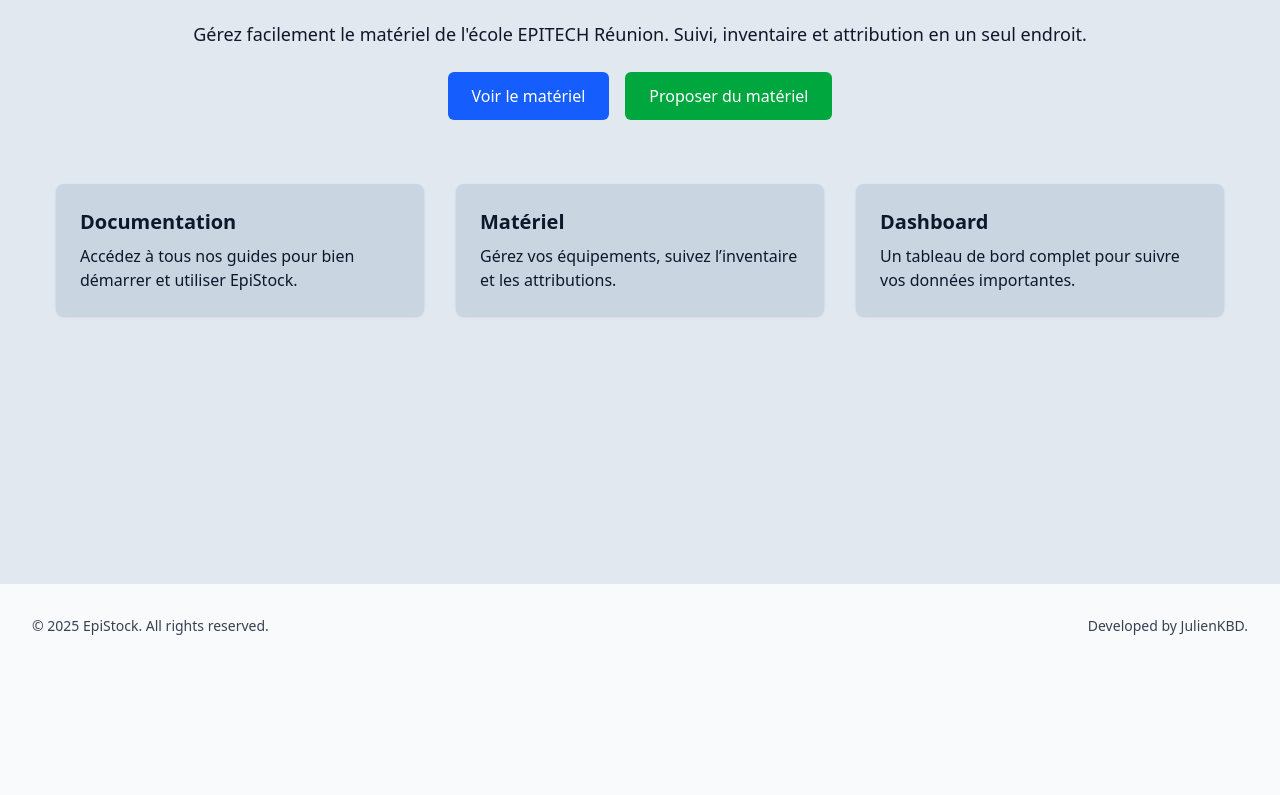
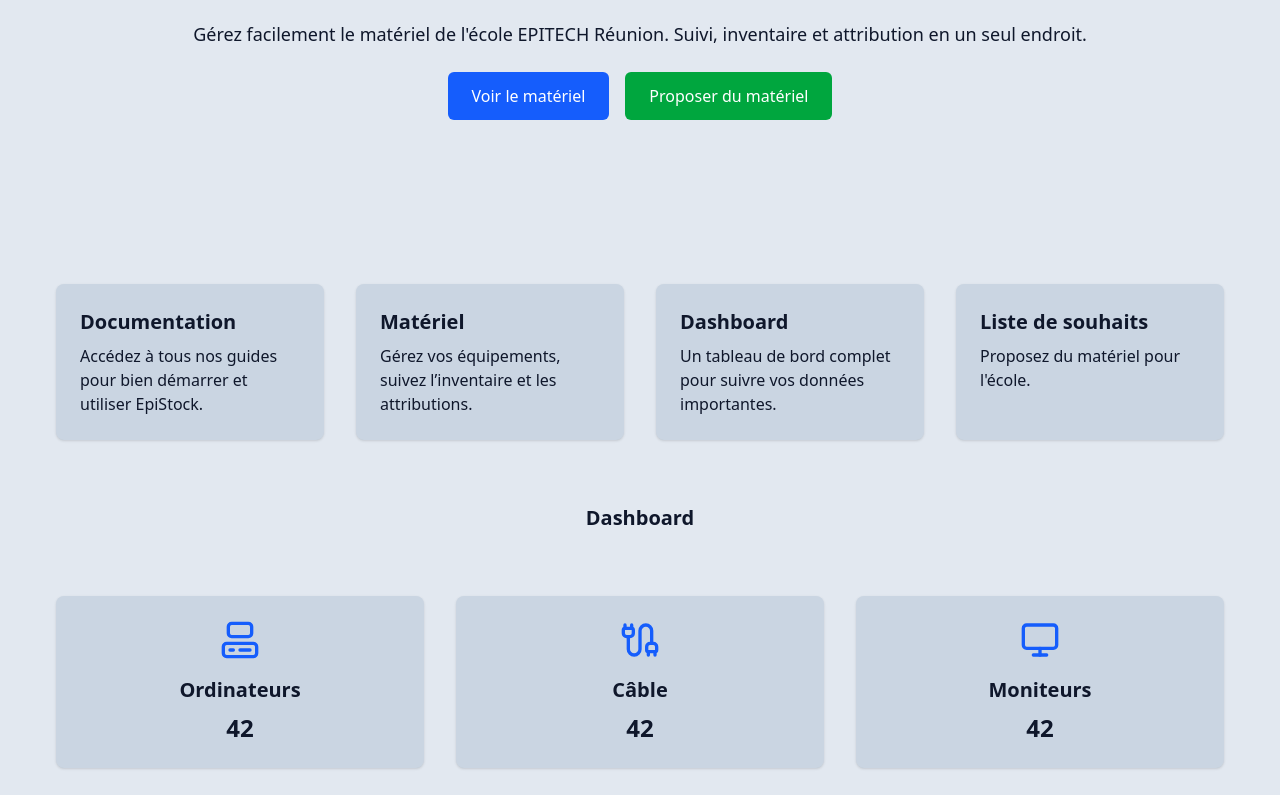
Before and after one commit to JulienKBD/EpiStock, a Next.js app in the folder frontend/: page / in a window 1280 px wide. Shown: the part 305-1100 px from the top of the page. Before the commit the page ends 973 px from the top, so only its background shows below. Built offline with nearby package versions, Linux system fonts and the light colour scheme.

Commit message:
[ADD]: Dashboard section, Documentation page

```diff
--- /dev/null
+++ b/frontend/src/components/DashboardCard.tsx
@@ -0,0 +1,21 @@
+import { ReactElement, ReactNode } from "react";
+
+interface DashboardCardProps {
+  title: string;
+  number: string;
+  icon: ReactNode;
+}
+
+export default function DashboardCard({
+  title,
+  number,
+  icon,
+}: DashboardCardProps): ReactElement {
+  return (
+    <div className="p-6 bg-slate-300 rounded-lg shadow hover:shadow-lg transition flex flex-col items-center">
+      <div className="mb-4">{icon}</div>
+      <h3 className="text-xl font-semibold mb-2">{title}</h3>
+      <p className="text-2xl font-bold">{number}</p>
+    </div>
+  );
+}
--- /dev/null
+++ b/frontend/src/components/PresentationCard.tsx
@@ -0,0 +1,18 @@
+import { ReactElement } from "react";
+
+interface PresentationCardProps {
+  title: string;
+  description: string;
+}
+
+export default function PresentationCard({
+  title,
+  description
+}: PresentationCardProps): ReactElement {
+  return (
+    <div className="p-6  bg-slate-300 rounded-lg shadow hover:shadow-lg transition">
+      <h3 className="text-xl font-semibold mb-2">{title}</h3>
+      <p>{description}</p>
+    </div>
+  );
+};
--- /dev/null
+++ b/frontend/src/pages/docs.tsx
@@ -0,0 +1,9 @@
+import { ReactElement } from "react";
+
+export default function DocsPage(): ReactElement {
+  return (
+    <main className="flex flex-col items-center">
+      <h1 className="text-4xl font-bold">Documentation</h1>
+    </main>
+  );
+}
--- a/frontend/src/pages/index.tsx
+++ b/frontend/src/pages/index.tsx
@@ -1,10 +1,13 @@
 import Link from "next/link";
 import { ReactElement } from "react";
+import PresentationCard from '@/components/PresentationCard';
+import DashboardCard from '@/components/DashboardCard';
+import { CableIcon, ComputerIcon, MonitorIcon } from "lucide-react";
 
 export default function Home(): ReactElement {
   return (
-    <main className="py-25">
-      <section className="max-w-5xl mx-auto text-center space-y-6">
+    <main>
+      <section className="max-w-5xl mx-auto text-center space-y-6 py-25">
         <h1 className="text-4xl font-bold">Bienvenue sur EpiStock</h1>
         <p className="text-lg">
           Gérez facilement le matériel de l'école EPITECH Réunion. Suivi, inventaire et attribution en un seul endroit.
@@ -26,18 +29,43 @@
       </section>
 
       {/* Fonctionnalités / cartes */}
-      <section className="max-w-7xl mx-auto py-16 px-4 grid md:grid-cols-3 gap-8">
-        <div className="p-6  bg-slate-300 rounded-lg shadow hover:shadow-lg transition">
-          <h3 className="text-xl font-semibold mb-2">Documentation</h3>
-          <p>Accédez à tous nos guides pour bien démarrer et utiliser EpiStock.</p>
-        </div>
-        <div className="p-6 bg-slate-300 rounded-lg shadow hover:shadow-lg transition">
-          <h3 className="text-xl font-semibold mb-2">Matériel</h3>
-          <p>Gérez vos équipements, suivez l’inventaire et les attributions.</p>
-        </div>
-        <div className="p-6 bg-slate-300 rounded-lg shadow hover:shadow-lg transition">
-          <h3 className="text-xl font-semibold mb-2">Dashboard</h3>
-          <p>Un tableau de bord complet pour suivre vos données importantes.</p>
+      <section className="max-w-7xl mx-auto py-16 px-4 grid md:grid-cols-4 gap-8">
+        <PresentationCard
+          title="Documentation"
+          description="Accédez à tous nos guides pour bien démarrer et utiliser EpiStock."
+        />
+        <PresentationCard
+          title="Matériel"
+          description="Gérez vos équipements, suivez l’inventaire et les attributions."
+        />
+        <PresentationCard
+          title="Dashboard"
+          description="Un tableau de bord complet pour suivre vos données importantes."
+        />
+        <PresentationCard
+          title="Liste de souhaits"
+          description="Proposez du matériel pour l'école."
+        />
+      </section>
+
+      <section>
+        <h2 className="font-bold text-xl text-center">Dashboard</h2>
+        <div className="max-w-7xl mx-auto py-16 px-4 grid md:grid-cols-3 gap-8">
+          <DashboardCard
+            title="Ordinateurs"
+            number="42"
+            icon={<ComputerIcon className="w-10 h-10 text-blue-600" />}
+          />
+          <DashboardCard
+            title="Câble"
+            number="42"
+            icon={<CableIcon className="w-10 h-10 text-blue-600" />}
+          />
+          <DashboardCard
+            title="Moniteurs"
+            number="42"
+            icon={<MonitorIcon className="w-10 h-10 text-blue-600" />}
+          />
         </div>
       </section>
     </main>
--- a/frontend/src/pages/materiel.tsx
+++ b/frontend/src/pages/materiel.tsx
@@ -56,6 +56,16 @@
       image: "/assets/LG_Monitor.png",
       numeroSerie: "LG123456",
     },
+    {
+      nom: "Écran LG",
+      type: "Écran",
+      marque: "LG",
+      valeur: 200,
+      etat: "En prêt",
+      emplacement: "Salle Denis",
+      image: "/assets/LG_Monitor.png",
+      numeroSerie: "LG789456",
+    },
   ];
 
   const materielsFiltres = materiels.filter(item => {
@@ -70,7 +80,7 @@
   });
 
   return (
-    <main className="p-4 space-y-6">
+    <main className="space-y-6">
       {/* Bouton pour ouvrir le filtre */}
       <Button
         onClick={() => setOpen(true)}
@@ -97,9 +107,13 @@
       />
 
       {/* Liste des matériels filtrés */}
-      <div className="grid grid-cols-1 sm:grid-cols-2 lg:grid-cols-3 gap-4">
+      <div className="max-w-8xl mx-auto grid md:grid-cols-4 pt-5 justify-items-center">
         {materielsFiltres.map(item => (
-          <HardwareCard key={item.numeroSerie} {...item} valeur={`${item.valeur}€`} />
+          <HardwareCard
+            key={item.numeroSerie}
+            {...item}
+            valeur={`${item.valeur}€`}
+          />
         ))}
         {materielsFiltres.length === 0 && (
           <p className="text-center col-span-full text-gray-500 dark:text-gray-400">
@@ -107,6 +121,7 @@
           </p>
         )}
       </div>
+
     </main>
   );
 }
```
